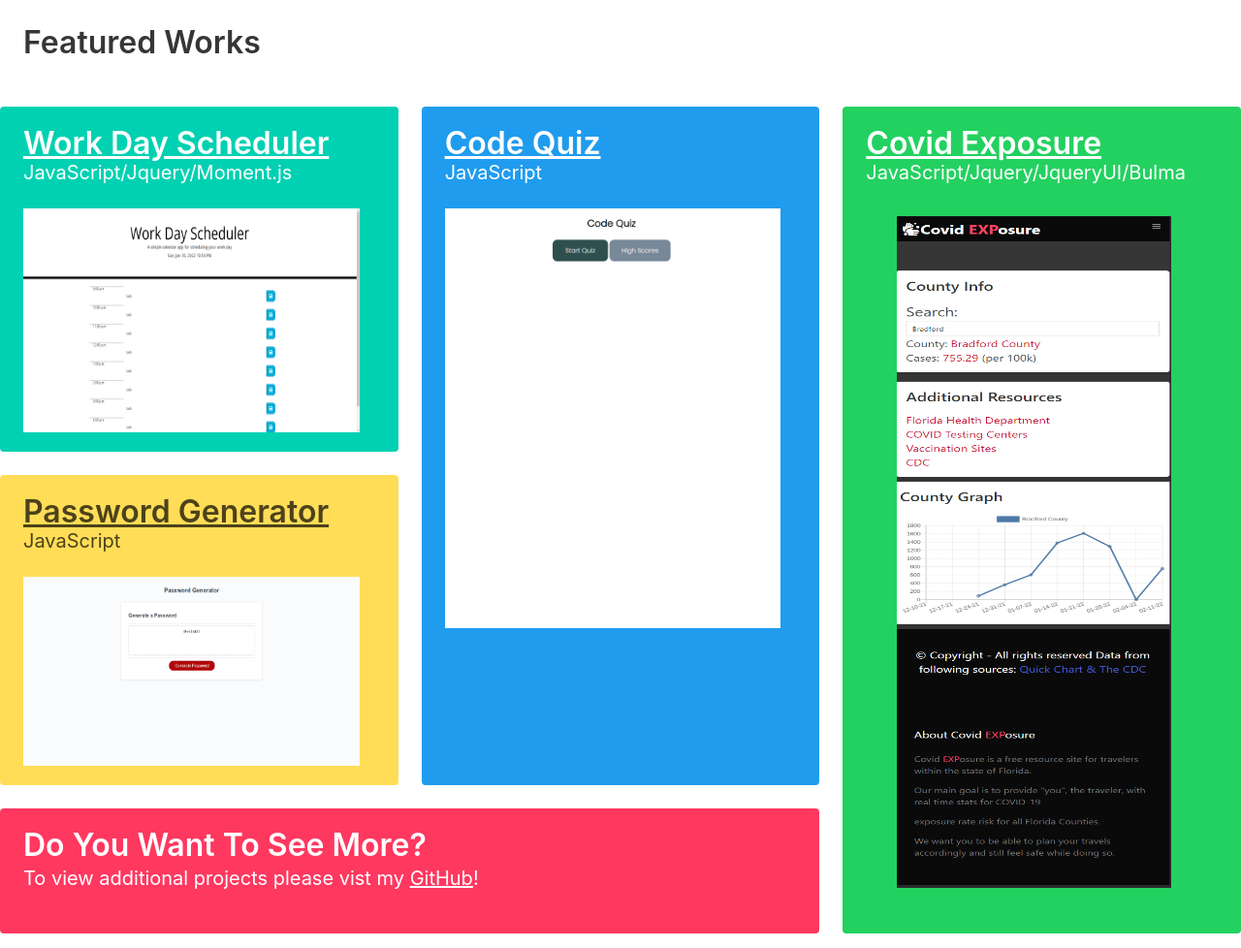
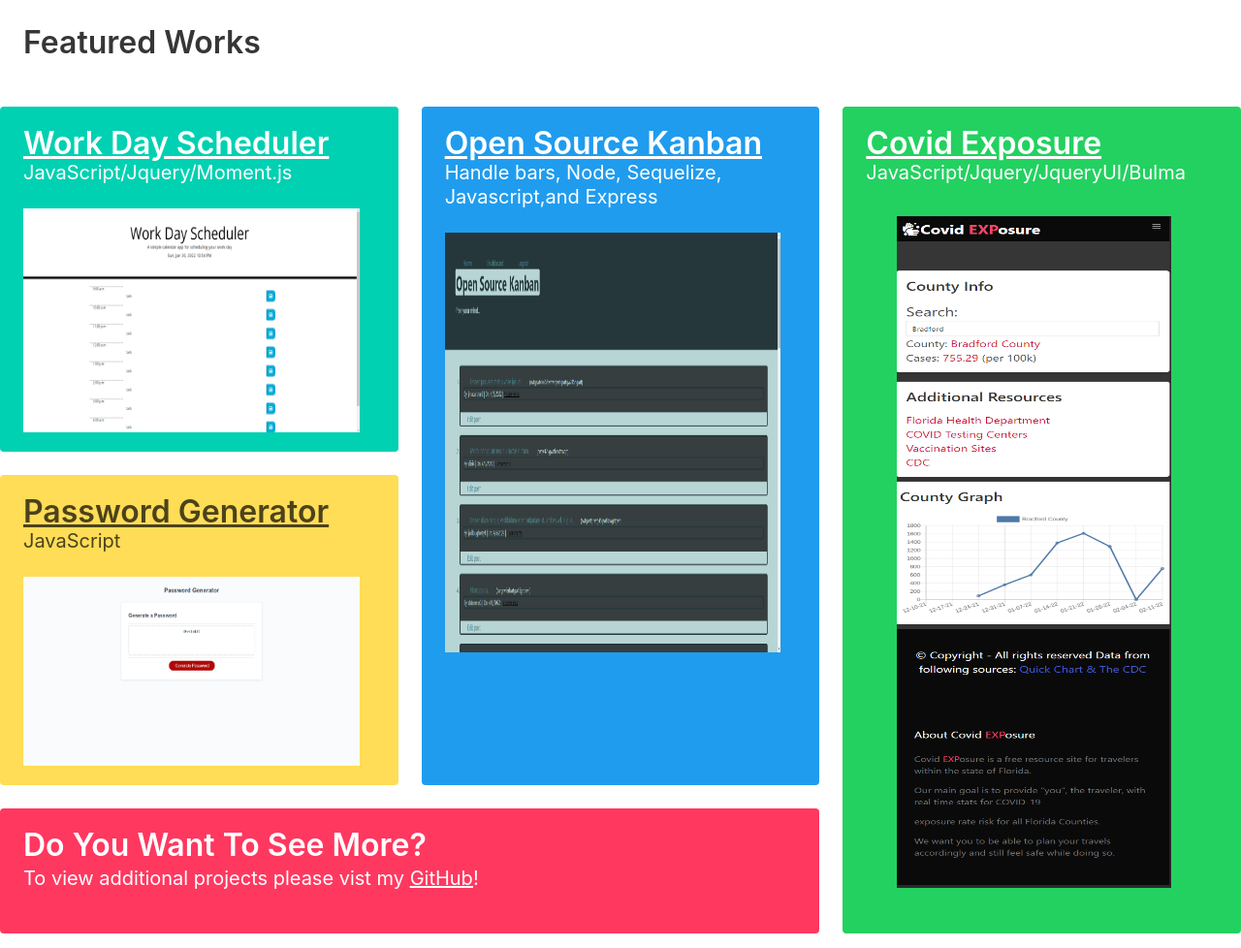
Before and after one commit to Gsimon5841/Folio, a plain HTML site: page index.html in a window 1280 px wide. Shown: the part 360-1338 px from the top of the page at 97% size. Drawn offline with nearby package versions, Linux system fonts and the light colour scheme.

Commit message:
project update

```diff
--- a/index.html
+++ b/index.html
@@ -75,12 +75,12 @@
             </div>
             <div class="tile is-parent">
               <article class="tile is-child notification is-info">
-                <a href="https://gsimon5841.github.io/Code-Quiz/" target="_blank">
-                  <p class="title">Code Quiz</p>
+                <a href="https://oskdb.herokuapp.com/" target="_blank">
+                  <p class="title">Open Source Kanban</p>
                 </a>
-                <p class="subtitle">JavaScript</p>
+                <p class="subtitle">Handle bars, Node, Sequelize, Javascript,and Express</p>
                 <figure class="image is-4by5">
-                  <img src="./assets/img/code-Quiz.png">
+                  <img src="./assets/img/osk1.png">
                 </figure>
               </article>
             </div>
```
Also changed, not shown: assets/img/osk1.png (added).
